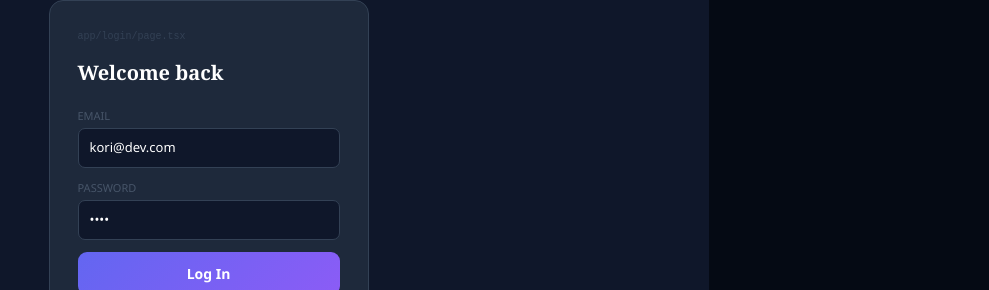
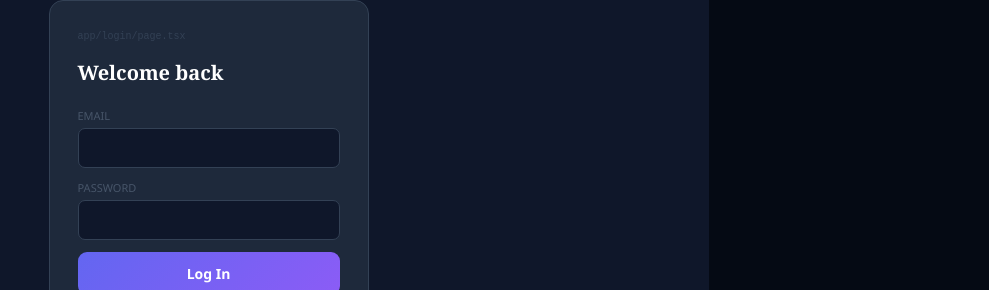
Before and after one commit to vividwhisp/vendorbridge-ksv, a Next.js app: page / in a window 1280 px wide. Both pictures are taken after a click on the button "Log In". Shown: the part 211-501 px from the top of the page, without its empty margins (291-1280 px from the left). Built offline with nearby package versions, Linux system fonts and the light colour scheme.

Commit message:
prefilled user credentials not need no more

```diff
--- a/app/components/auth.tsx
+++ b/app/components/auth.tsx
@@ -13,8 +13,8 @@ type AuthProps = {
 };
 
 export default function Auth({ mode, go, onAuth, log }: AuthProps) {
-  const [email, setEmail] = useState(mode === "login" ? "kori@dev.com" : "");
-  const [pass, setPass] = useState(mode === "login" ? "1234" : "");
+  const [email, setEmail] = useState(mode === "login" ? "" : "");
+  const [pass, setPass] = useState(mode === "login" ? "" : "");
   const [busy, setBusy] = useState(false);
   const [err, setErr] = useState("");
 
```
